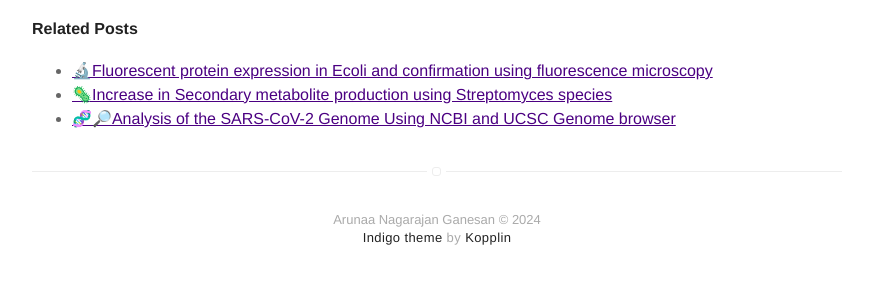
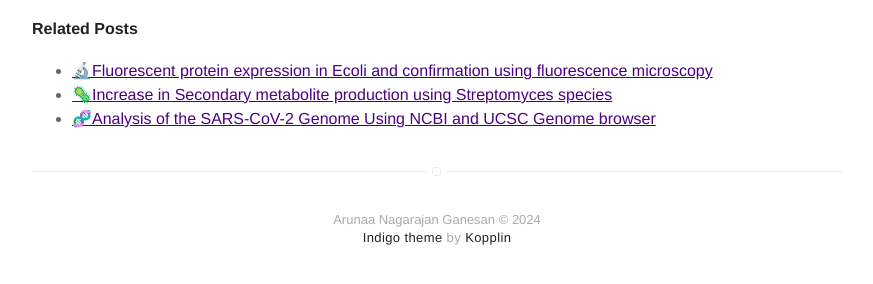
Before and after one commit to arunaang/arunaang.github.io, a Jekyll site: the page built from _posts/2024-11-19-TIL-Glioblastoma.markdown, in a window 1280 px wide and 900 px high, scrolled down 1262 px. Shown: the part 591-875 px from the top of the window, without its empty margins (203-1076 px from the left). Built offline with Jekyll 4.4.1, drawn with Linux system fonts in a browser that asks for light colours; nearby versions of some CDN libraries; some of the changed text lies outside the part shown.

Commit message:
changed emoticons

```diff
--- a/_posts/2022-07-11-Antimicrobial-Extract-Rose.markdown
+++ b/_posts/2022-07-11-Antimicrobial-Extract-Rose.markdown
@@ -1,6 +1,6 @@
 ---
 # fields to edit: title, date, description, tag, body
-title: "🧪🧫Identification and Purification of Antimicrobial Compounds in Rosa indica Leaves"
+title: "🧫Identification and Purification of Antimicrobial Compounds in Rosa indica Leaves"
 layout: post
 date: 2022-07-11 3:22
 tag:
--- a/_posts/2023-01-28-Sarcov2.markdown
+++ b/_posts/2023-01-28-Sarcov2.markdown
@@ -1,6 +1,6 @@
 ---
 # fields to edit: title, date, description, tag, body
-title: "🧬🔎Analysis of the SARS-CoV-2 Genome Using NCBI and UCSC Genome browser"
+title: "🧬Analysis of the SARS-CoV-2 Genome Using NCBI and UCSC Genome browser"
 layout: post
 date: 2023-05-05 2:22
 tag:
--- a/_posts/2024-11-19-TIL-Glioblastoma.markdown
+++ b/_posts/2024-11-19-TIL-Glioblastoma.markdown
@@ -1,6 +1,6 @@
 ---
 # fields to edit: title, date, description, tag, body
-title: "💉🧠TIL therapy for Pediatric Glioblastoma "
+title: "🧠TIL therapy for Pediatric Glioblastoma "
 layout: post
 date: 2024-11-19 11:19
 tag:
```
